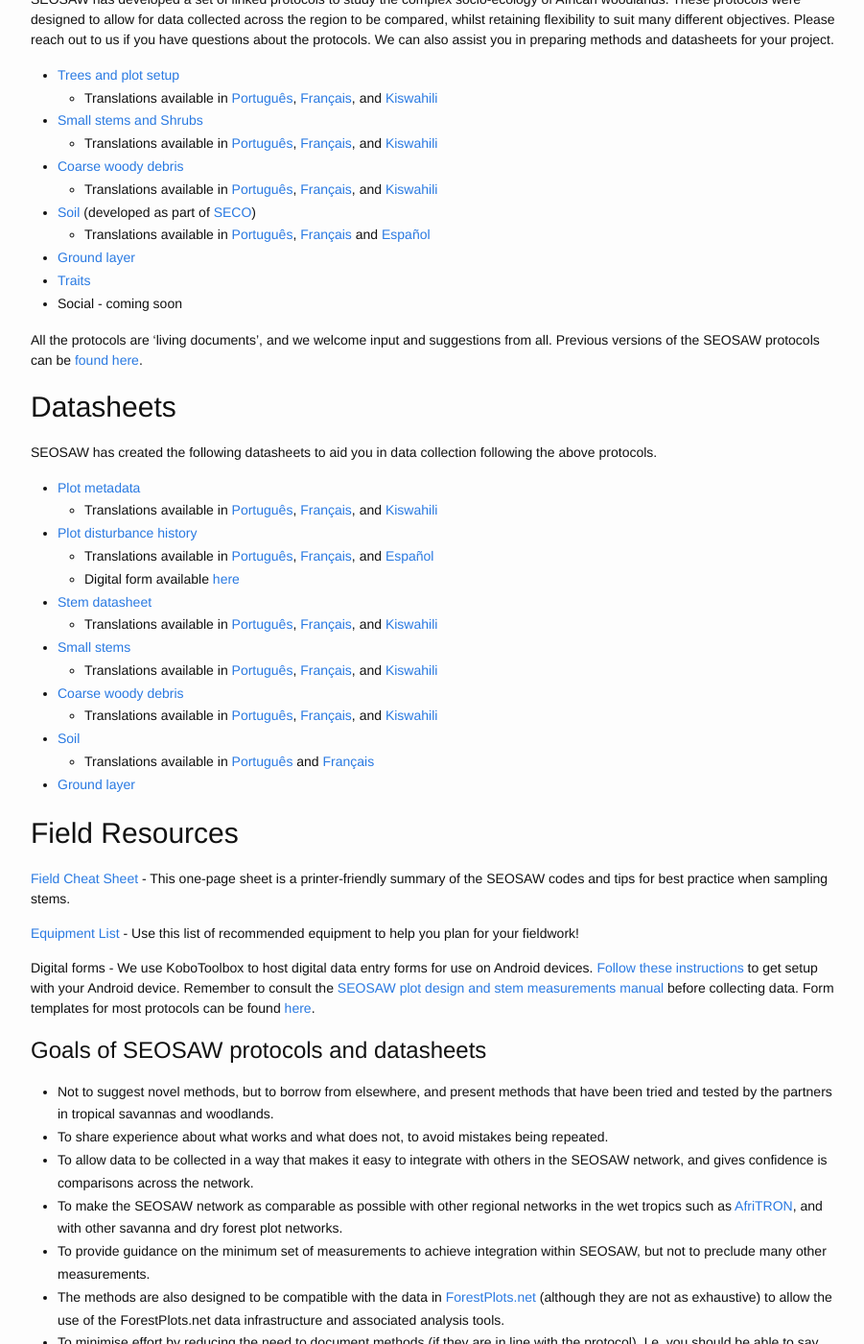
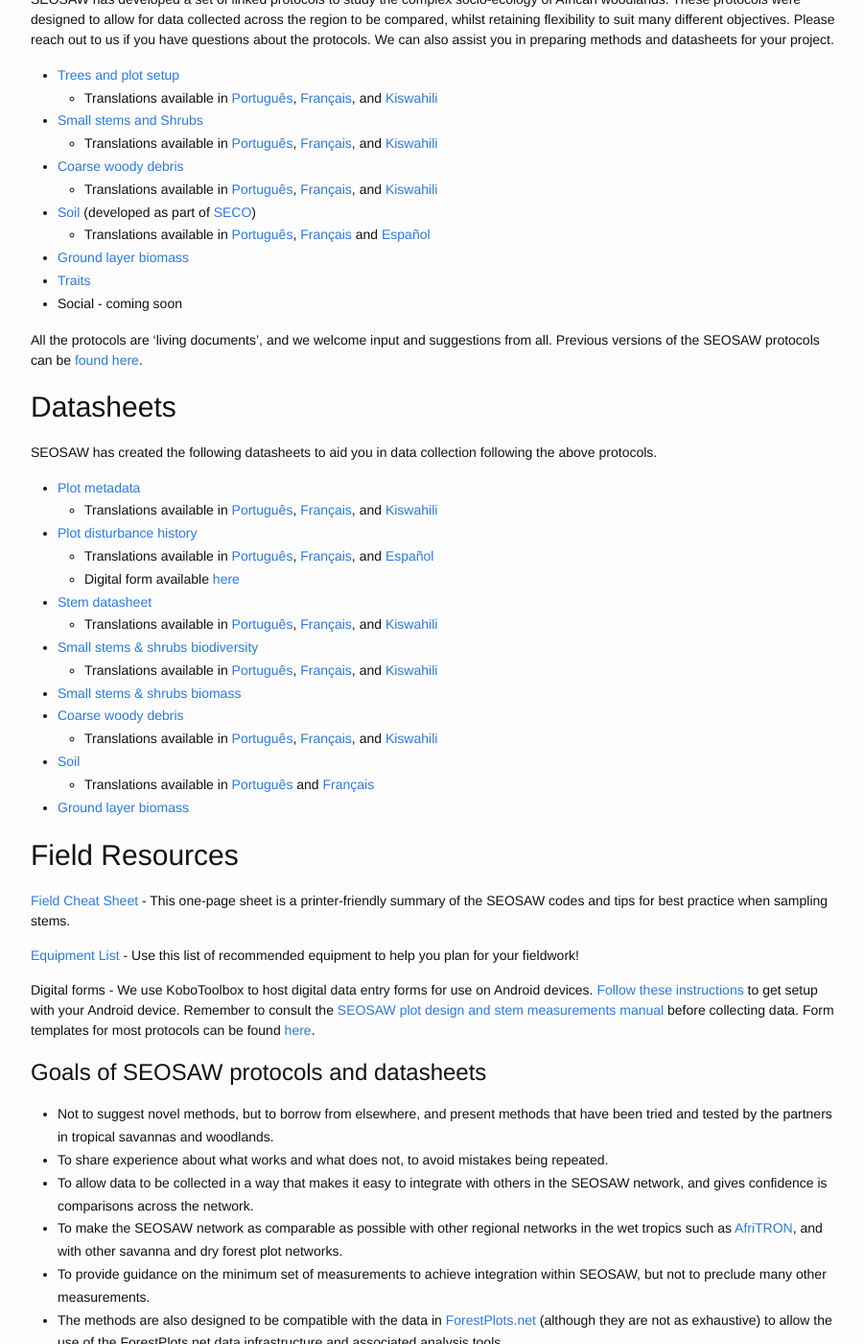
Before and after one commit to seosaw/seosaw.github.io, a Jekyll site: the page built from manuals.md, in a window 1280 px wide and 1400 px high, scrolled down 537 px. Shown: the whole window at 96% size, without its empty margins (188-1089 px from the left). Built offline with Jekyll 4.4.1, drawn with Linux system fonts in a browser that asks for light colours.

Commit message:
updated links to manuals

```diff
--- a/manuals.md
+++ b/manuals.md
@@ -15,7 +15,7 @@ SEOSAW has developed a set of linked protocols to study the complex socio-ecolog
     * Translations available in [Português][3a], [Français][3b], and [Kiswahili][3c]
 * [Soil][4] (developed as part of [SECO](https://blogs.ed.ac.uk/seco-project/))
     * Translations available in [Português][4a], [Français][4b] and [Español][4c]
-* [Ground layer][5]
+* [Ground layer biomass][5]
 * [Traits][6]
 * Social - coming soon
 
@@ -56,13 +56,14 @@ SEOSAW has created the following datasheets to aid you in data collection follow
    * Digital form available [here](https://ee.kobotoolbox.org/x/HMyFegmI)
 * [Stem datasheet][9]
    * Translations available in [Português][9a], [Français][9b], and [Kiswahili][9c]
-* [Small stems][10]
+* [Small stems & shrubs biodiversity][10]
    * Translations available in [Português][10a], [Français][10b], and [Kiswahili][10c]
+* [Small stems & shrubs biomass][14]
 * [Coarse woody debris][11]
    * Translations available in [Português][11a], [Français][11b], and [Kiswahili][11c]
 * [Soil][12]
    * Translations available in [Português][12a] and [Français][12b]
-* [Ground layer][13]
+* [Ground layer biomass][13]
 
 [7]: https://bitbucket.org/miombo/seosaw/raw/master/doc/forms/field_sheets/plot/versions/plot_latest_en.pdf
 [7a]: https://bitbucket.org/miombo/seosaw/raw/master/doc/forms/field_sheets/plot/versions/plot_latest_pt.pdf
@@ -80,7 +81,7 @@ SEOSAW has created the following datasheets to aid you in data collection follow
 [9b]: https://bitbucket.org/miombo/seosaw/raw/master/doc/forms/field_sheets/stem/versions/stem_latest_fr.pdf
 [9c]: https://bitbucket.org/miombo/seosaw/raw/master/doc/forms/field_sheets/stem/versions/stem_latest_sw.pdf
 
-[10]: https://bitbucket.org/miombo/seosaw/raw/master/doc/forms/field_sheets/small_stem/versions/small_stem_latest_en.xlsx
+[10]: https://bitbucket.org/miombo/seosaw/raw/master/doc/forms/field_sheets/shrub/versions/shrub_biodiversity_latest_en.xlsx
 [10a]: https://bitbucket.org/miombo/seosaw/raw/master/doc/forms/field_sheets/small_stem/versions/small_stem_latest_pt.xlsx
 [10b]: https://bitbucket.org/miombo/seosaw/raw/master/doc/forms/field_sheets/small_stem/versions/small_stem_latest_fr.xlsx
 [10c]: https://bitbucket.org/miombo/seosaw/raw/master/doc/forms/field_sheets/small_stem/versions/small_stem_latest_sw.xlsx
```
Also changed, not shown: other parts of manuals.md (+2 -0 lines).
